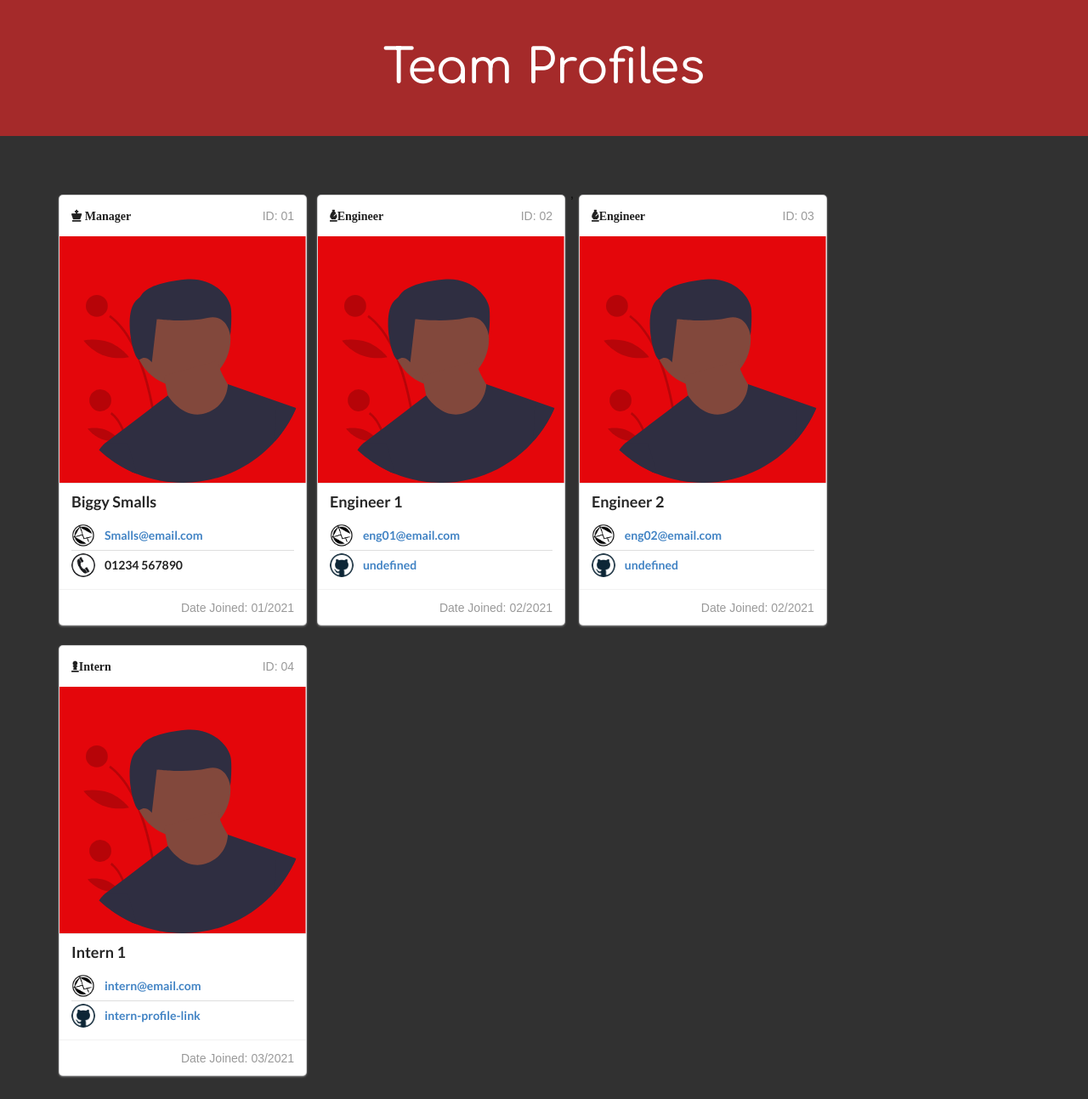
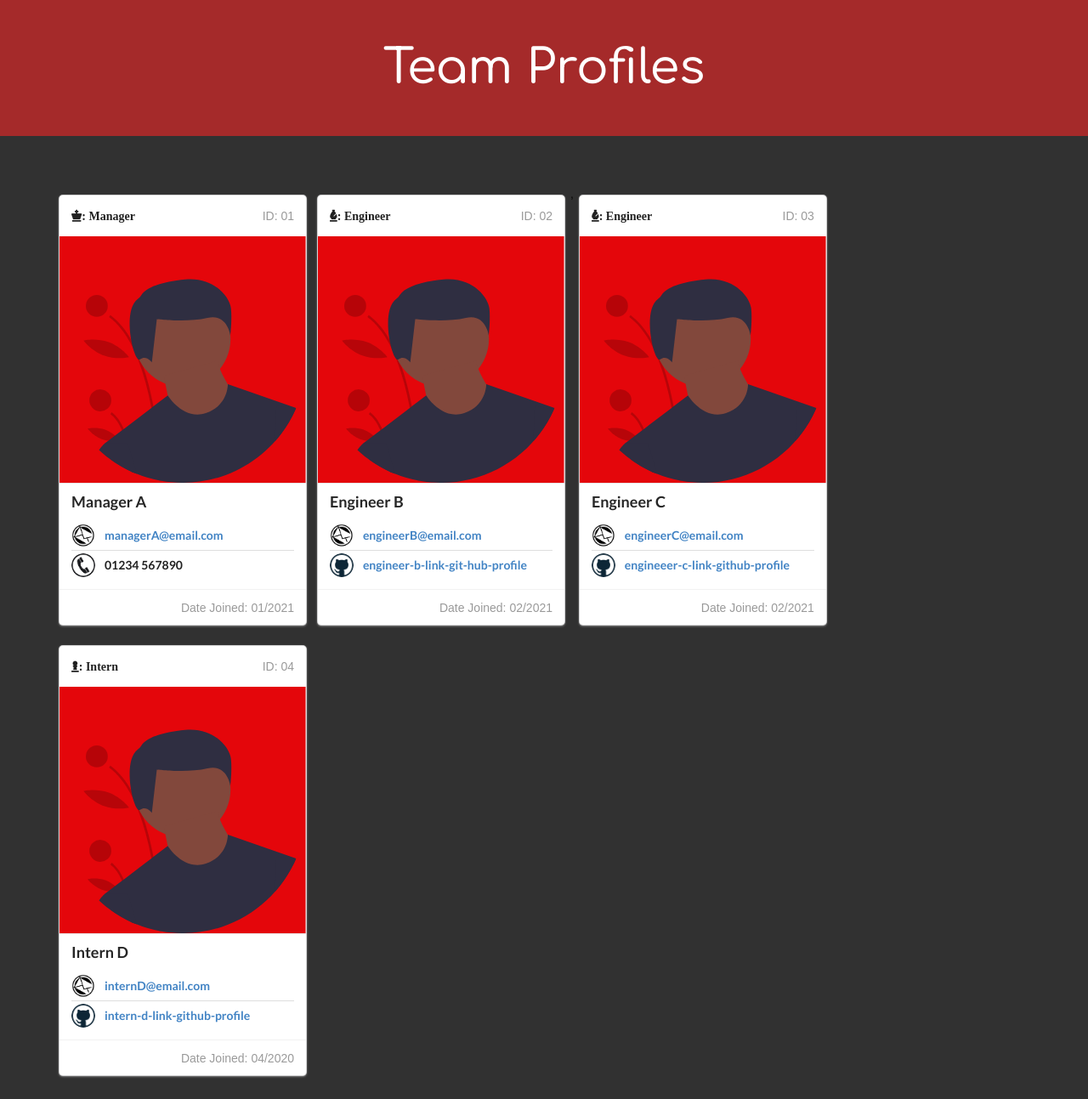
Before and after one commit to wa20/8-Team-Profile-Generator, a website: page team.html in a window 1280 px wide. Shown: the whole page at 85% size. Drawn offline with nearby package versions, Linux system fonts and the light colour scheme.

Commit message:
readme updates

```diff
--- a/lib/Employee.js
+++ b/lib/Employee.js
@@ -3,6 +3,7 @@ class Employee {
         this.id = id;
         this.name = name;
         this.email = email
+
     }
 
     getId(){
--- a/team.html
+++ b/team.html
@@ -29,7 +29,7 @@
     <li class="card">
         <div class="content">
         <div class="right floated meta">ID: 01</div>
-        <i class="fas fa-chess-king"> Manager</i>
+        <i class="fas fa-chess-king">: Manager</i>
 
         </div>
 
@@ -37,13 +37,13 @@
         <img src="./assets/male_avatar_sq.svg" />
         </div>
         <div class="content">
-        <div class="header">Biggy Smalls</div>
+        <div class="header">Manager A</div>
 
         <div class="ui middle aligned animated divided list">
         <div class="item">
         <img class="ui avatar image" src="./assets/email_icon.png" />
         <div class="content">
-        <a class="header" href="Smalls@email.com" target="_blank">Smalls@email.com</a>
+        <a class="header" href="managerA@email.com" target="_blank">managerA@email.com</a>
         </div>
         </div>
         <div class="item">
@@ -63,7 +63,7 @@
     <li class="card">
         <div class="content">
         <div class="right floated meta">ID: 02</div>
-        <i class="fas fa-chess-bishop">Engineer</i>
+        <i class="fas fa-chess-bishop">: Engineer</i>
 
         </div>
 
@@ -71,19 +71,19 @@
         <img src="./assets/male_avatar_sq.svg" />
         </div>
         <div class="content">
-        <div class="header">Engineer 1</div>
+        <div class="header">Engineer B</div>
 
         <div class="ui middle aligned animated divided list">
         <div class="item">
         <img class="ui avatar image" src="./assets/email_icon.png" />
         <div class="content">
-        <a class="header" href="eng01@email.com" target="_blank">eng01@email.com</a>
+        <a class="header" href="engineerB@email.com" target="_blank">engineerB@email.com</a>
         </div>
         </div>
         <div class="item">
                 <img class="ui avatar image" src="./assets/github-512.png" />
                 <div class="content">
-                  <a class="header" href="undefined" target="_blank">undefined</a>
+                  <a class="header" href="engineer-b-link-git-hub-profile" target="_blank">engineer-b-link-git-hub-profile</a>
                 </div>
             </div>
         </div>
@@ -97,7 +97,7 @@
     <li class="card">
         <div class="content">
         <div class="right floated meta">ID: 03</div>
-        <i class="fas fa-chess-bishop">Engineer</i>
+        <i class="fas fa-chess-bishop">: Engineer</i>
 
         </div>
 
@@ -105,19 +105,19 @@
         <img src="./assets/male_avatar_sq.svg" />
         </div>
         <div class="content">
-        <div class="header">Engineer 2</div>
+        <div class="header">Engineer C</div>
 
         <div class="ui middle aligned animated divided list">
         <div class="item">
         <img class="ui avatar image" src="./assets/email_icon.png" />
         <div class="content">
-        <a class="header" href="eng02@email.com" target="_blank">eng02@email.com</a>
+        <a class="header" href="engineerC@email.com" target="_blank">engineerC@email.com</a>
         </div>
         </div>
         <div class="item">
                 <img class="ui avatar image" src="./assets/github-512.png" />
                 <div class="content">
-                  <a class="header" href="undefined" target="_blank">undefined</a>
+                  <a class="header" href="engineeer-c-link-github-profile" target="_blank">engineeer-c-link-github-profile</a>
                 </div>
             </div>
         </div>
@@ -131,7 +131,7 @@
     <li class="card">
         <div class="content">
         <div class="right floated meta">ID: 04</div>
-        <i class="fas fa-chess-pawn">Intern</i>
+        <i class="fas fa-chess-pawn">: Intern</i>
 
         </div>
 
@@ -139,26 +139,26 @@
         <img src="./assets/male_avatar_sq.svg" />
         </div>
         <div class="content">
-        <div class="header">Intern 1</div>
+        <div class="header">Intern D</div>
 
         <div class="ui middle aligned animated divided list">
         <div class="item">
         <img class="ui avatar image" src="./assets/email_icon.png" />
         <div class="content">
-        <a class="header" href="intern@email.com" target="_blank">intern@email.com</a>
+        <a class="header" href="internD@email.com" target="_blank">internD@email.com</a>
         </div>
         </div>
         <div class="item">
                 <img class="ui avatar image" src="./assets/github-512.png" />
                 <div class="content">
-                  <a class="header" href="intern-profile-link" target="_blank">intern-profile-link</a>
+                  <a class="header" href="intern-d-link-github-profile" target="_blank">intern-d-link-github-profile</a>
                 </div>
             </div>
         </div>
         </div>
 
         <div class="extra content">
-        <span class="right floated">Date Joined: 03/2021</span>
+        <span class="right floated">Date Joined: 04/2020</span>
         </div>
     </li>
 
--- a/utils/generateProfile.js
+++ b/utils/generateProfile.js
@@ -10,7 +10,7 @@ function generateTeamHtml(team) {
     <li class="card">
         <div class="content">
         <div class="right floated meta">ID: ${manager.id}</div>
-        <i class="${manager.getIcon()}"> ${manager.getRole()}</i>
+        <i class="${manager.getIcon()}">: ${manager.getRole()}</i>
 
         </div>
 
@@ -52,7 +52,7 @@ function generateTeamHtml(team) {
     <li class="card">
         <div class="content">
         <div class="right floated meta">ID: ${engineer.id}</div>
-        <i class="${engineer.getIcon()}">${engineer.getRole()}</i>
+        <i class="${engineer.getIcon()}">: ${engineer.getRole()}</i>
 
         </div>
 
@@ -93,7 +93,7 @@ function generateTeamHtml(team) {
     <li class="card">
         <div class="content">
         <div class="right floated meta">ID: ${intern.id}</div>
-        <i class="${intern.getIcon()}">${intern.getRole()}</i>
+        <i class="${intern.getIcon()}">: ${intern.getRole()}</i>
 
         </div>
 
```
Also changed, not shown: tests/Engineer.test.js (deleted, +0 -21 lines), tests/Manager.test.js (+2 -0 lines), 2 other files.
